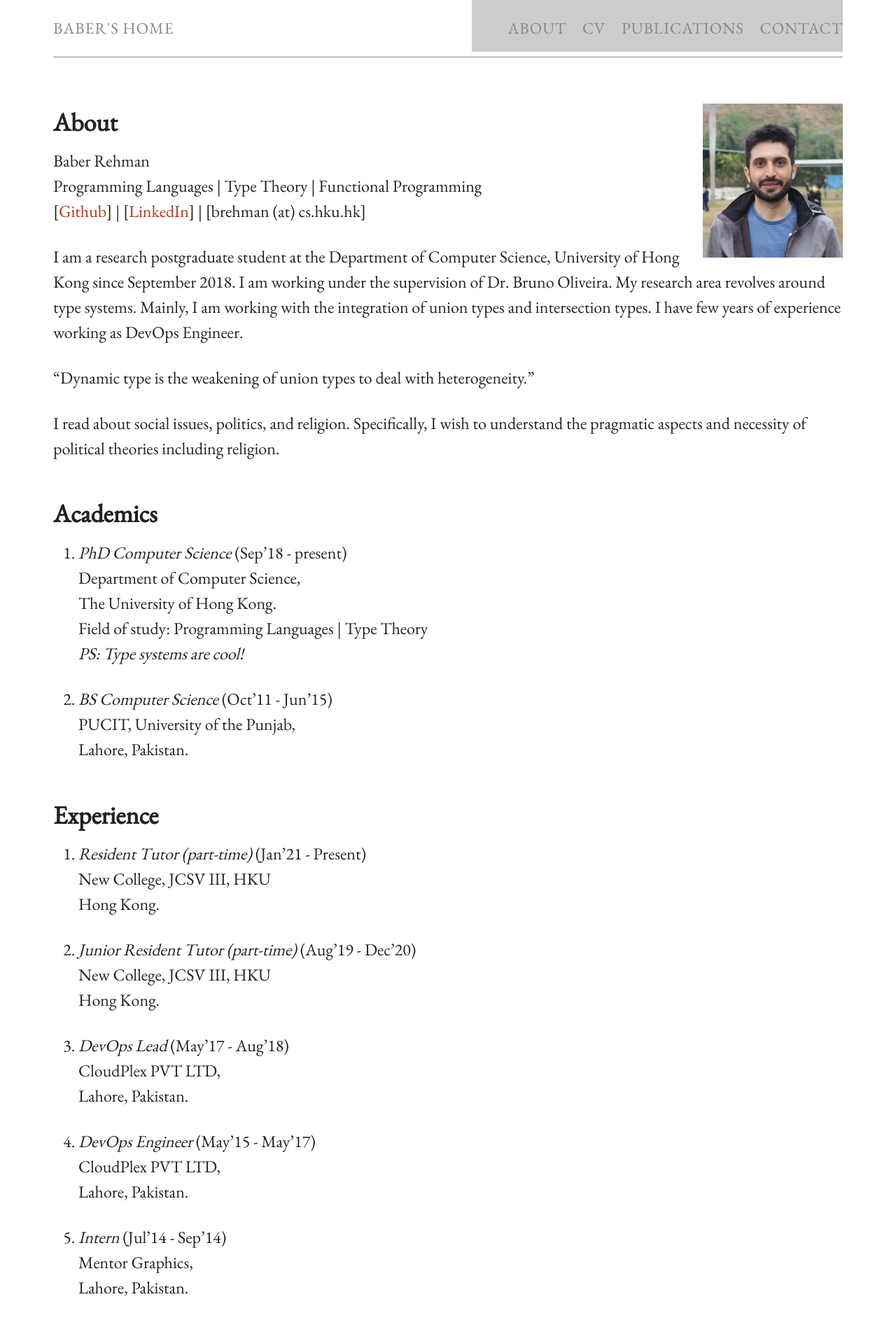
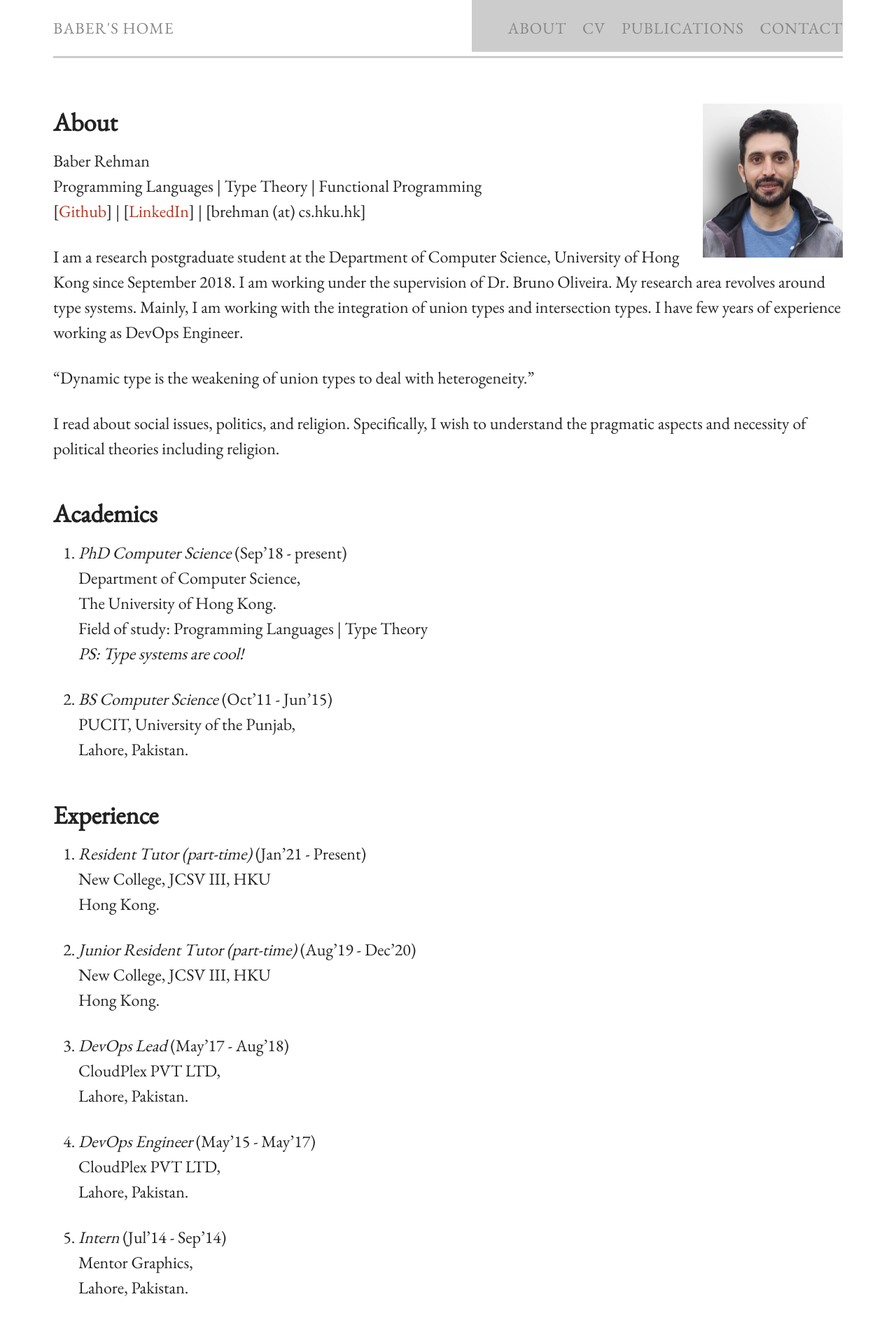
Before and after one commit to baberrehman/baberrehman.github.io, a Jekyll site: the page built from index.md, in a window 1280 px wide. Shown: the top 1916 px of the page at 70% size. Built offline with Jekyll 4.4.1, drawn with Linux system fonts in a browser that asks for light colours.

Commit message:
picture update

```diff
--- a/index.md
+++ b/index.md
@@ -6,7 +6,7 @@ permalink: /
 
 <!--{% include image.html url="images/Baber.jpg" caption="" width="50" height="50" align="right" %} -->
 
-<img src="images/baber2.JPG" width="200" height="220" align="right" />
+<img src="images/baber.jpg" width="200" height="220" align="right" />
 
 ## About
 
```
Also changed, not shown: images/baber.jpg (added).
